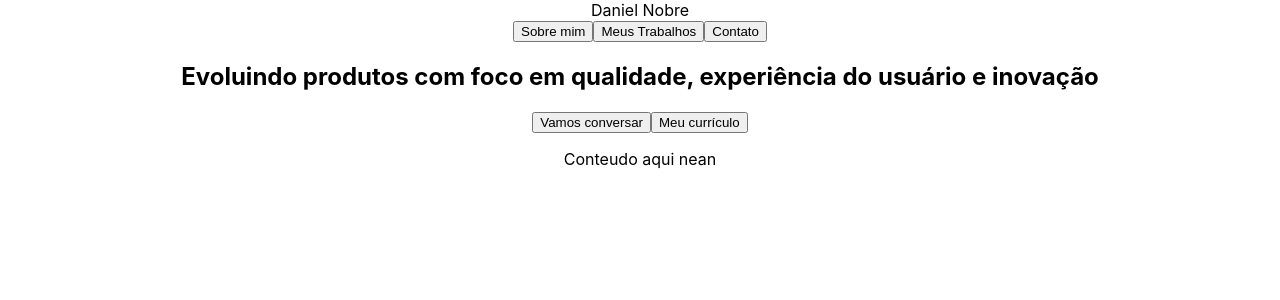
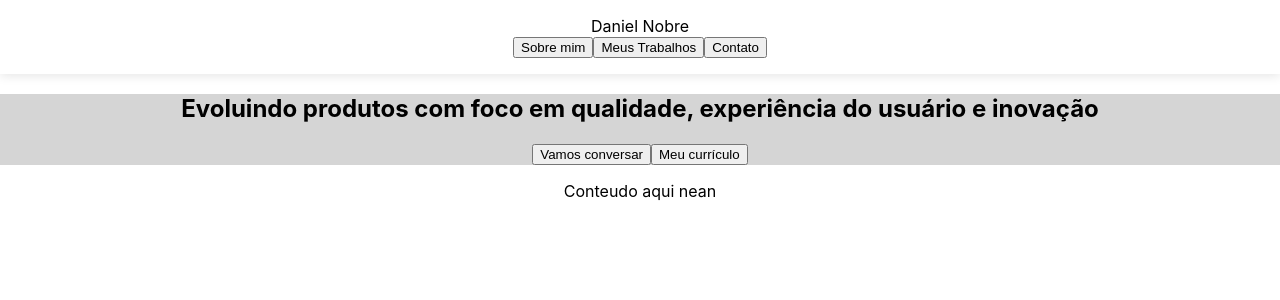
Before and after one commit to Dan-Nobre/portfolio-dan, a React (Create React App) app: page / in a window 1280 px wide. Shown: the top 300 px of the page. Built offline with nearby package versions, Linux system fonts and the light colour scheme.

Commit message:
:lipstick: testing others things in style

```diff
--- a/src/Components/Hero.css
+++ b/src/Components/Hero.css
@@ -0,0 +1,3 @@
+.hero {
+    background-color: #d5d5d5;
+}
--- a/src/Components/Header.css
+++ b/src/Components/Navbar.css
@@ -1,6 +1,6 @@
-.header {
+.navbar {
     background-color: #ffffff;
-    padding: 2rem 1.5rem;
+    padding: 1rem 2rem;
     box-shadow: 0 2px 10px rgba(0, 0, 0, 0.1);
     position: sticky;
     top: 0;
--- a/src/Components/Navbar.jsx
+++ b/src/Components/Navbar.jsx
@@ -1,6 +1,6 @@
 // src/components/Header.jsx
 import React from 'react';
-import './Header.css';
+import './Navbar.css';
 
 const Header = () => {
 
```
